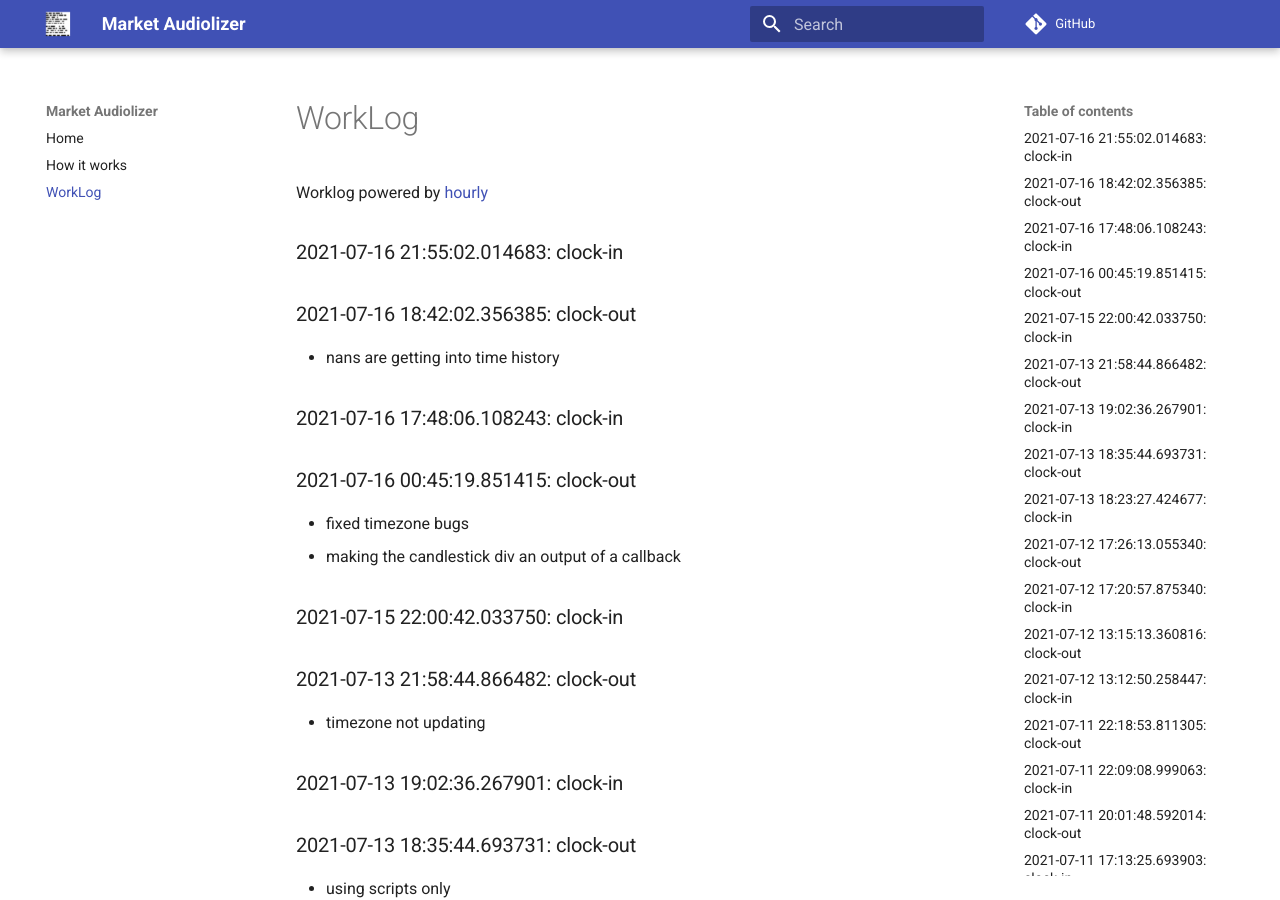
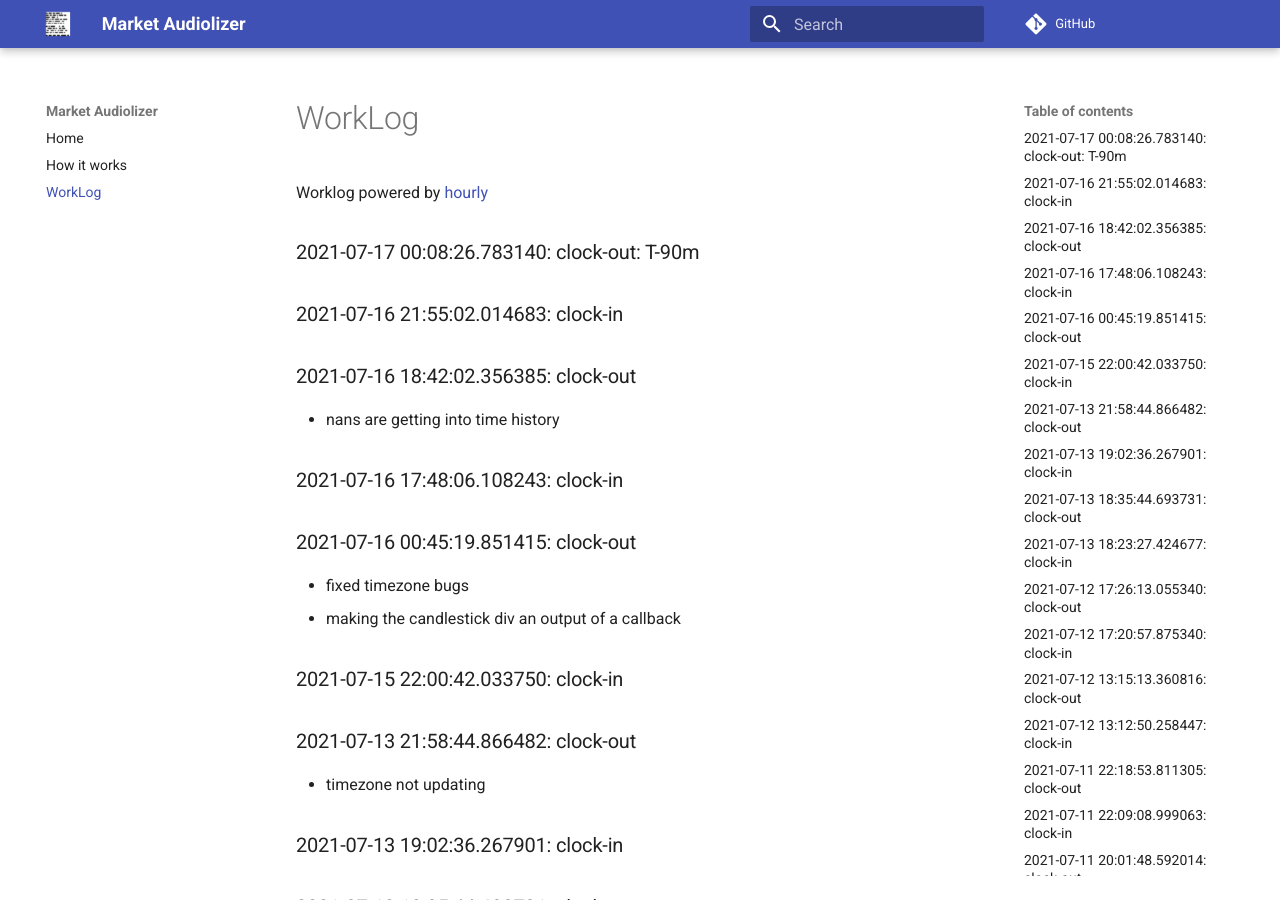
Before and after one commit to asherp/audiolizer, an MkDocs documentation site: the page built from docs/WorkLog.md, in a window 1280 px wide and 900 px high. Built offline with MkDocs 1.6.1 and Material for MkDocs 9.7.7, drawn with Linux system fonts in a browser that asks for light colours; comment, search, counter and statistics services are not loaded.

Commit message:
clock-out: T-90m

```diff
--- a/WorkLog.md
+++ b/WorkLog.md
@@ -1,3 +1,5 @@
+### 2021-07-17 00:08:26.783140: clock-out: T-90m
+
 
 ### 2021-07-16 21:55:02.014683: clock-in
 
```
